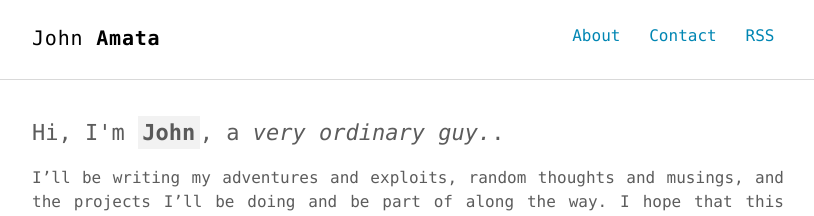
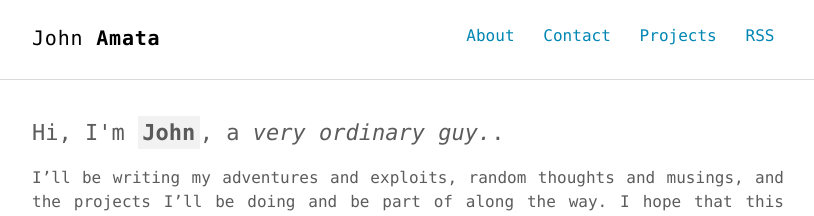
Before and after one commit to jpamata/jpamata.github.io, a Jekyll site: the page built from index.html, in a window 1280 px wide. Shown: the top 216 px of the page, without its empty margins (232-1046 px from the left). Built offline with Jekyll 4.4.1, drawn with Linux system fonts in a browser that asks for light colours.

Commit message:
Update nav.html

```diff
--- a/_includes/nav.html
+++ b/_includes/nav.html
@@ -4,7 +4,8 @@
     <h1 class="logo"><a href="{{ '/' | prepend: site.baseurl }}">{{ site.title }}<span>{{ site.title2 }}</span></a></h1>
     <ul class="navbar">
       <li><a href="{{ '/about' | prepend: site.baseurl }}">About</a></li>
-      <li><a href="{{ "/sendoffers" | prepend: site.baseurl }}" target="_blank">Contact</a></li>
+      <li><a href="{{ "/sendoffers" | prepend: site.baseurl }}">Contact</a></li>
+      <li><a href="{{ "/projects" | prepend: site.baseurl }}">Projects</a></li>
       <li><a href="{{ "/feed.xml" | prepend: site.baseurl }}" target="_blank">RSS</a></li>
     </ul>
   </div>
```
